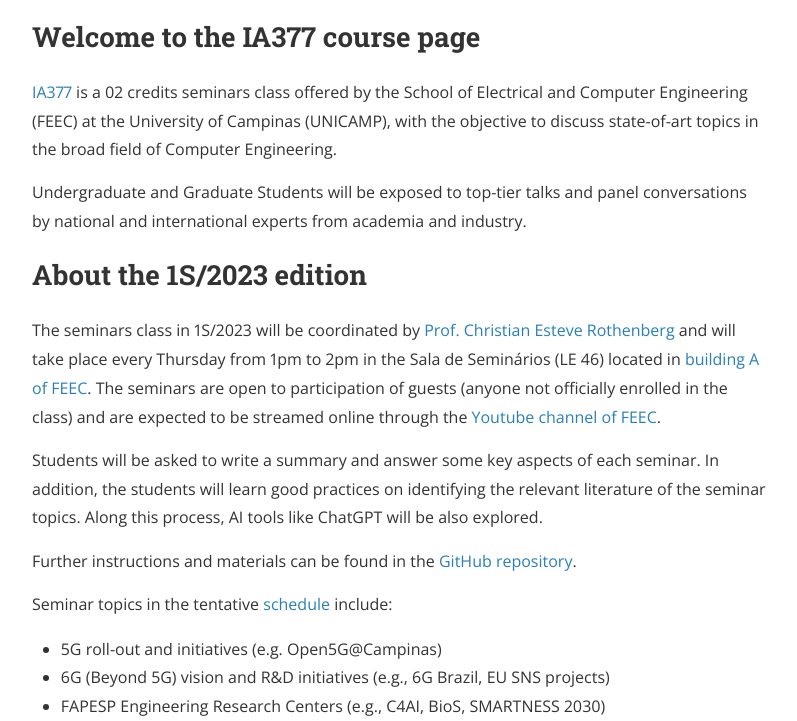
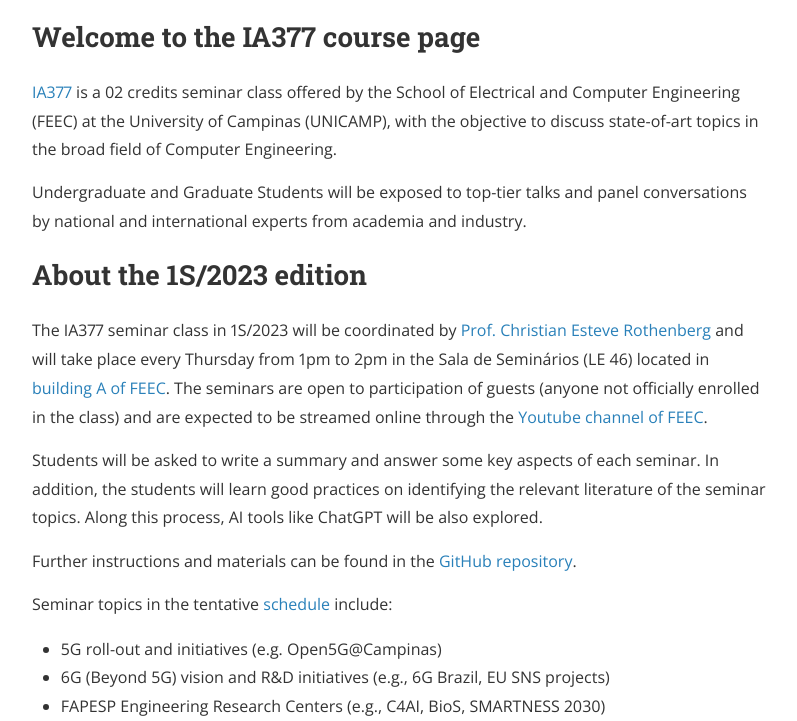
Before and after one commit to ia377-feec-unicamp/ia377-feec-unicamp.github.io, a Jekyll site: the page built from index.html, in a window 1280 px wide and 900 px high, scrolled down 330 px, cut to the strip 179-900 px from the top of the window. Shown: the whole strip, without its empty margins (240-1037 px from the left). Built offline with Jekyll 4.4.1, drawn with Linux system fonts in a browser that asks for light colours; nearby versions of some CDN libraries; the list of posts is cut into pages by our own code.

Commit message:
Update index.html

```diff
--- a/index.html
+++ b/index.html
@@ -18,11 +18,11 @@ pagination:
   <div>
     <h2 class="post-link">Welcome to the IA377 course page</h2>
     {% if site.description %}<p>{{ site.description}}</p>{% endif %}
-  <p dir="auto"> <a href="https://www.cpg.feec.unicamp.br/cpg/lista/caderno_horario_show.php?id=1795" rel="nofollow">IA377</a> is a 02 credits seminars class offered by the School of Electrical and Computer Engineering (FEEC) at the University of Campinas (UNICAMP), with the objective to discuss state-of-art topics in the broad field of Computer Engineering.</p>
+  <p dir="auto"> <a href="https://www.cpg.feec.unicamp.br/cpg/lista/caderno_horario_show.php?id=1795" rel="nofollow">IA377</a> is a 02 credits seminar class offered by the School of Electrical and Computer Engineering (FEEC) at the University of Campinas (UNICAMP), with the objective to discuss state-of-art topics in the broad field of Computer Engineering.</p>
 <p dir="auto">Undergraduate and Graduate Students will be exposed to top-tier talks and panel conversations by national and international experts from academia and industry.</p>
 
 		<h2 class="post-link">About the 1S/2023 edition</h2>
-<p dir="auto">The seminars class in 1S/2023 will be coordinated by <a href="https://www.dca.fee.unicamp.br/~chesteve/" rel="nofollow">Prof. Christian Esteve Rothenberg</a> and will take place every Thursday from 1pm to 2pm in the Sala de Seminários (LE 46) located in <a href="https://goo.gl/maps/fS2vTDTAYPwM4f7e9" rel="nofollow">building A of FEEC</a>. The seminars are open to participation of guests (anyone not officially enrolled in the class) and are expected to be streamed online through the <a href="https://www.youtube.com/channel/UChptcdqmzNLQ8Oe03DEjIDQ" rel="nofollow">Youtube channel of FEEC</a>.</p>
+<p dir="auto">The IA377 seminar class in 1S/2023 will be coordinated by <a href="https://www.dca.fee.unicamp.br/~chesteve/" rel="nofollow">Prof. Christian Esteve Rothenberg</a> and will take place every Thursday from 1pm to 2pm in the Sala de Seminários (LE 46) located in <a href="https://goo.gl/maps/fS2vTDTAYPwM4f7e9" rel="nofollow">building A of FEEC</a>. The seminars are open to participation of guests (anyone not officially enrolled in the class) and are expected to be streamed online through the <a href="https://www.youtube.com/channel/UChptcdqmzNLQ8Oe03DEjIDQ" rel="nofollow">Youtube channel of FEEC</a>.</p>
 <p dir="auto">Students will be asked to write a summary and answer some key aspects of each seminar. In addition, the students  will learn good practices on identifying the relevant literature of the seminar topics. Along this process, AI tools like ChatGPT will be also explored.</p>
 <p dir="auto">Further instructions and materials can be found in the <a href="https://github.com/ia377-feec-unicamp">GitHub repository</a>.</p>
 <p dir="auto">Seminar topics in the tentative <a href="https://ia377-feec-unicamp.github.io/schedule/" rel="nofollow">schedule</a> include:</p>
```
